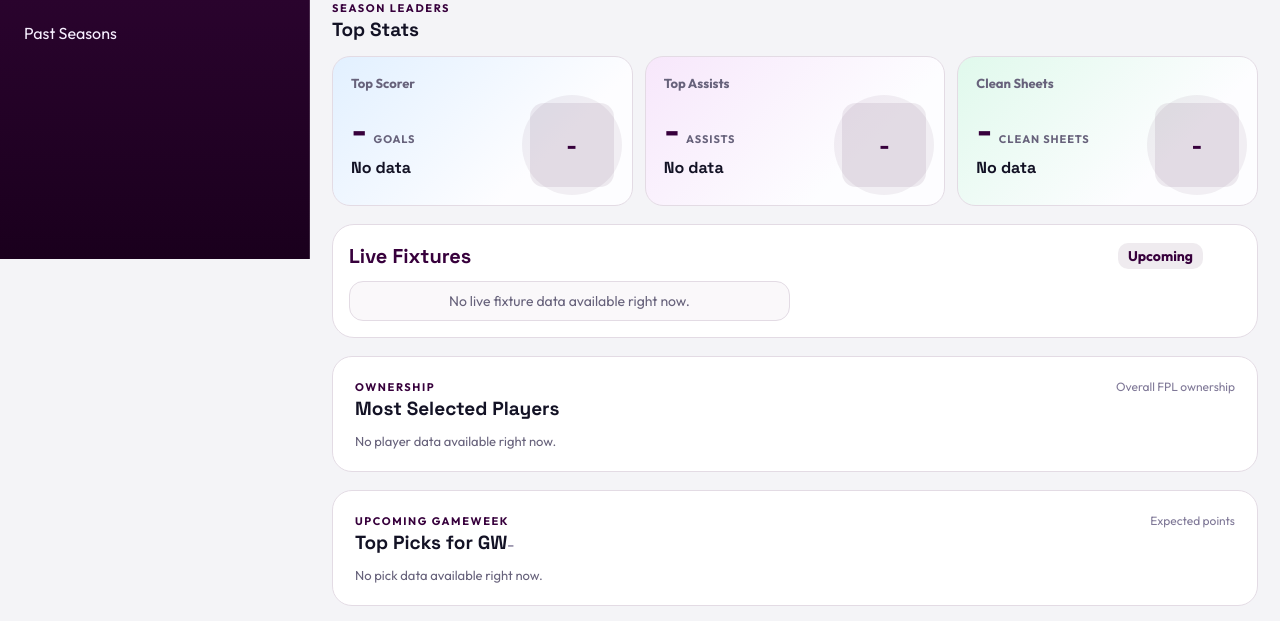
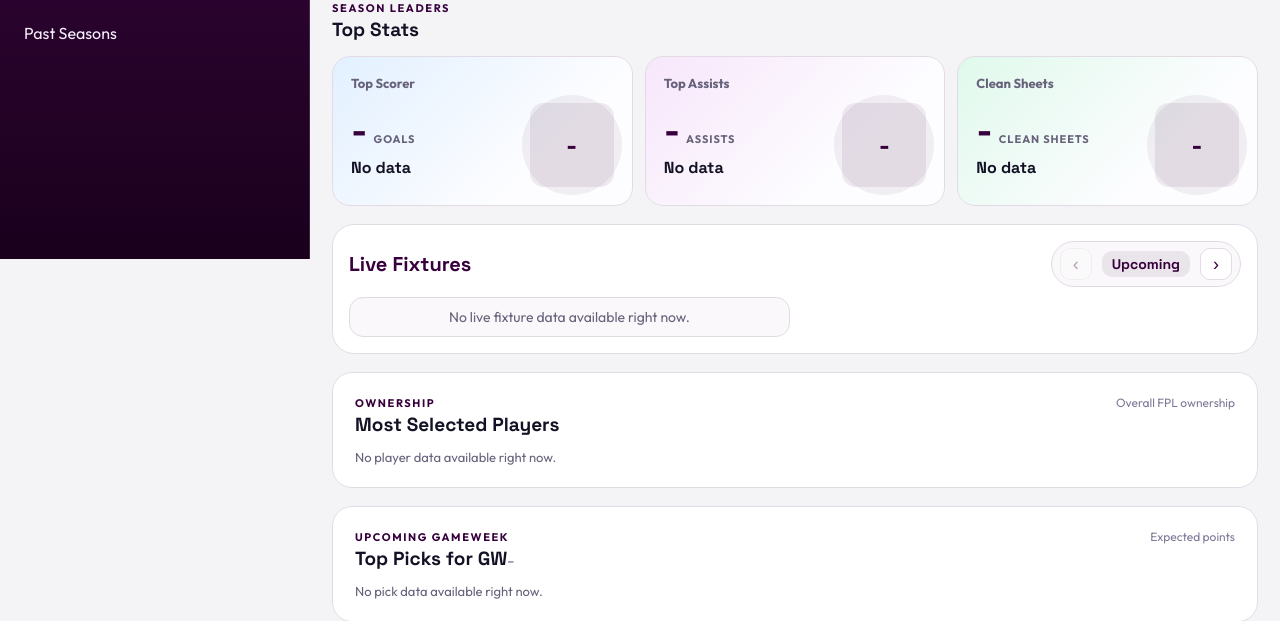
Before and after one commit to RNSAINJU/fpl-djano, a Django app: page / in a window 1280 px wide. Shown: the part 541-1162 px from the top of the page. Run offline with Django 5.2, Linux system fonts and the light colour scheme; data comes from the database, SQL or seed files in the repository; data that the repository does not hold is empty; some libraries are stand-ins or nearby versions.

Commit message:
Live Fixtures pager: revert dropdown back to arrows+label, match light theme

```diff
--- a/static/fantasy/css/style.css
+++ b/static/fantasy/css/style.css
@@ -872,22 +872,30 @@ body {
     margin-bottom: 10px;
 }
 
-/* Live Fixtures' prev/next gameweek pager. */
+/* Live Fixtures' prev/next gameweek pager. #live-fixtures itself was
+   re-themed light (see the "lighter variant" rule above), so this reads
+   as a light pill with two small square buttons either side of a bold
+   "GW N" label - not the dark/translucent styling that would suit a
+   still-dark board like Team of the Week. */
 .gw-pager {
     display: flex;
     align-items: center;
-    gap: 8px;
+    gap: 10px;
+    padding: 6px 8px;
+    border-radius: 999px;
+    background: var(--surface-soft);
+    border: 1px solid var(--outline);
 }
 
 .gw-pager__btn {
     display: grid;
     place-items: center;
-    width: 30px;
-    height: 30px;
-    border-radius: 50%;
-    border: 1px solid rgba(255, 255, 255, 0.3);
-    background: rgba(255, 255, 255, 0.1);
-    color: #fff;
+    width: 32px;
+    height: 32px;
+    border-radius: 10px;
+    border: 1px solid var(--outline);
+    background: var(--surface);
+    color: var(--brand);
     font-size: 18px;
     line-height: 1;
     cursor: pointer;
@@ -895,7 +903,7 @@ body {
 }
 
 .gw-pager__btn:hover:not(:disabled) {
-    background: rgba(255, 255, 255, 0.22);
+    background: rgba(55, 0, 60, 0.08);
 }
 
 .gw-pager__btn:disabled {
@@ -904,13 +912,21 @@ body {
 }
 
 .gw-pager__label {
-    min-width: 52px;
+    min-width: 48px;
     text-align: center;
-    padding: 4px 10px;
-    border-radius: 10px;
-    background: rgba(255, 255, 255, 0.12);
-    font-size: 14px;
-    font-weight: 600;
+    font-size: 15px;
+    font-weight: 800;
+    color: var(--brand);
+    font-family: 'Space Grotesk', sans-serif;
+}
+
+/* #live-fixtures's own light-theme rework generically pills every span in
+   its header (used elsewhere for the "GW N" static label on other
+   boards) - override it here so this label sits as plain text inside the
+   .gw-pager capsule instead of getting a second, redundant pill drawn
+   behind it. */
+#live-fixtures .gw-pager__label {
+    background: transparent;
 }
 
 .live-fixtures-head h4 {
```
